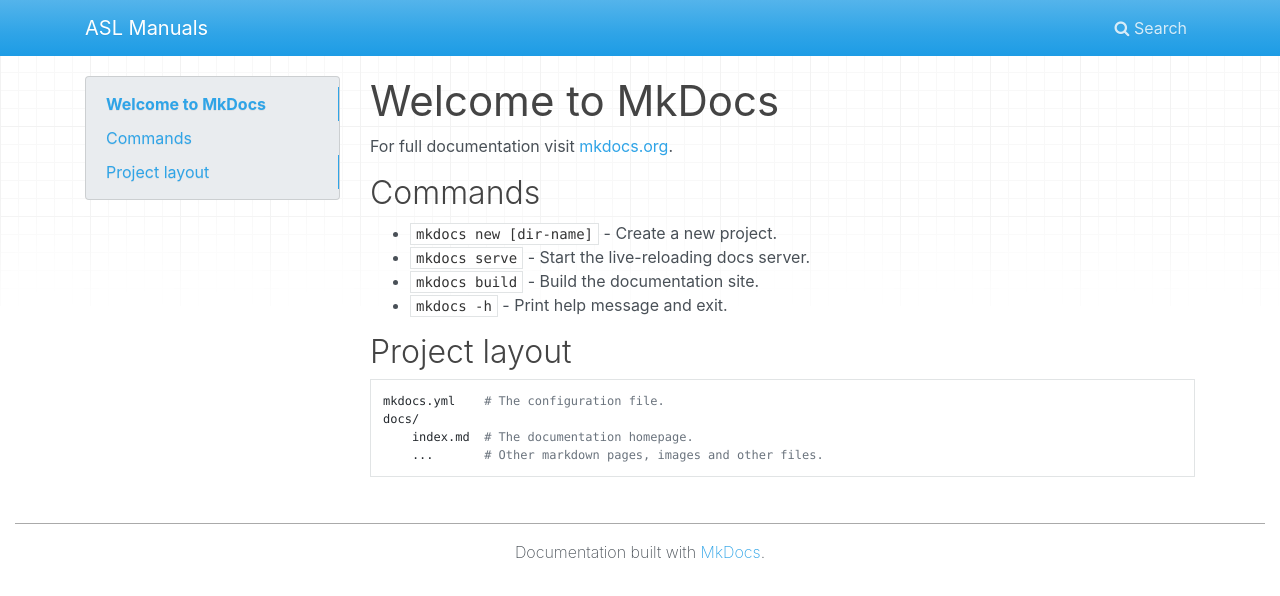
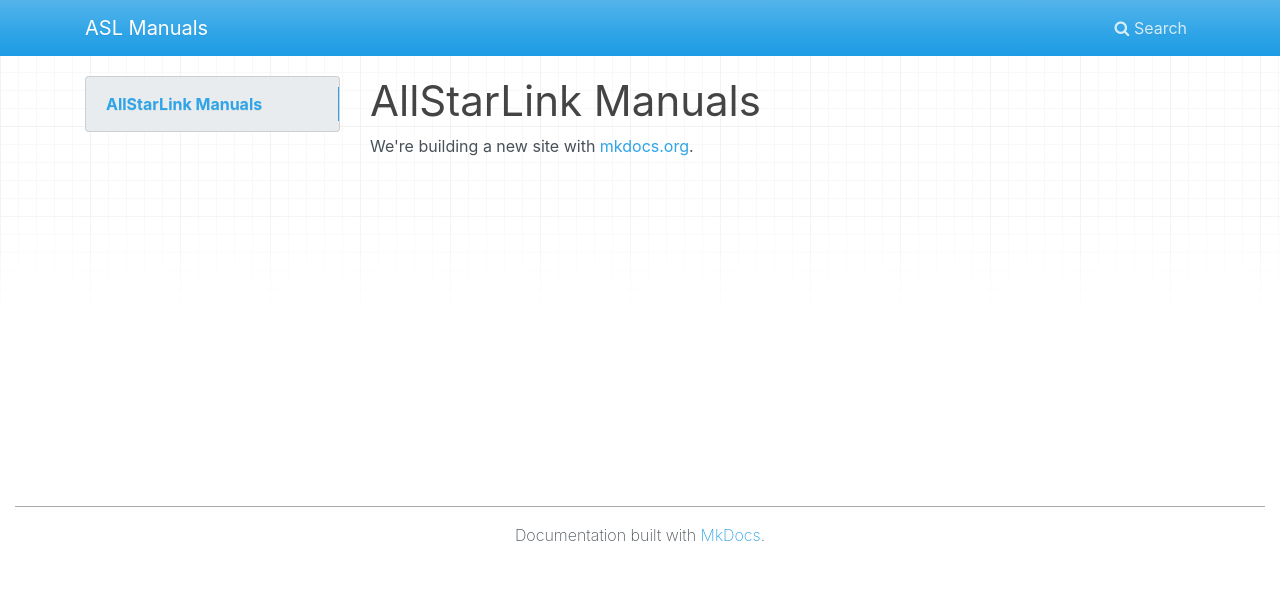
Before and after one commit to AllStarLink/allstarlink.github.io, a plain HTML site: page index.html in a window 1280 px wide. Drawn offline with nearby package versions, Linux system fonts and the light colour scheme.

Commit message:
Deployed 3afd33d with MkDocs version: 1.5.3

```diff
--- a/index.html
+++ b/index.html
@@ -49,16 +49,8 @@
     <div id="toc-collapse" class="navbar-collapse collapse card bg-secondary">
         <ul class="nav flex-column">
 
-            <li class="nav-item" data-level="1"><a href="#welcome-to-mkdocs" class="nav-link">Welcome to MkDocs</a>
+            <li class="nav-item" data-level="1"><a href="#allstarlink-manuals" class="nav-link">AllStarLink Manuals</a>
               <ul class="nav flex-column">
-            <li class="nav-item" data-level="2"><a href="#commands" class="nav-link">Commands</a>
-              <ul class="nav flex-column">
-              </ul>
-            </li>
-            <li class="nav-item" data-level="2"><a href="#project-layout" class="nav-link">Project layout</a>
-              <ul class="nav flex-column">
-              </ul>
-            </li>
               </ul>
             </li>
         </ul>
@@ -66,21 +58,8 @@
 </div></div>
                     <div class="col-md-9" role="main">
 
-<h1 id="welcome-to-mkdocs">Welcome to MkDocs</h1>
-<p>For full documentation visit <a href="https://www.mkdocs.org">mkdocs.org</a>.</p>
-<h2 id="commands">Commands</h2>
-<ul>
-<li><code>mkdocs new [dir-name]</code> - Create a new project.</li>
-<li><code>mkdocs serve</code> - Start the live-reloading docs server.</li>
-<li><code>mkdocs build</code> - Build the documentation site.</li>
-<li><code>mkdocs -h</code> - Print help message and exit.</li>
-</ul>
-<h2 id="project-layout">Project layout</h2>
-<pre><code>mkdocs.yml    # The configuration file.
-docs/
-    index.md  # The documentation homepage.
-    ...       # Other markdown pages, images and other files.
-</code></pre></div>
+<h1 id="allstarlink-manuals">AllStarLink Manuals</h1>
+<p>We're building a new site with <a href="https://www.mkdocs.org">mkdocs.org</a>.</p></div>
             </div>
         </div>
 
@@ -163,5 +142,5 @@ docs/
 
 <!--
 MkDocs version : 1.5.3
-Build Date UTC : 2024-03-30 17:20:29.782364+00:00
+Build Date UTC : 2024-03-30 18:18:43.036472+00:00
 -->
--- a/search/search_index.json
+++ b/search/search_index.json
@@ -1 +1 @@
-{"config":{"indexing":"full","lang":["en"],"min_search_length":3,"prebuild_index":false,"separator":"[\\s\\-]+"},"docs":[{"location":"","text":"Welcome to MkDocs For full documentation visit mkdocs.org . Commands mkdocs new [dir-name] - Create a new project. mkdocs serve - Start the live-reloading docs server. mkdocs build - Build the documentation site. mkdocs -h - Print help message and exit. Project layout mkdocs.yml # The configuration file. docs/ index.md # The documentation homepage. ... # Other markdown pages, images and other files.","title":"Welcome to MkDocs"},{"location":"#welcome-to-mkdocs","text":"For full documentation visit mkdocs.org .","title":"Welcome to MkDocs"},{"location":"#commands","text":"mkdocs new [dir-name] - Create a new project. mkdocs serve - Start the live-reloading docs server. mkdocs build - Build the documentation site. mkdocs -h - Print help message and exit.","title":"Commands"},{"location":"#project-layout","text":"mkdocs.yml # The configuration file. docs/ index.md # The documentation homepage. ... # Other markdown pages, images and other files.","title":"Project layout"}]}
+{"config":{"indexing":"full","lang":["en"],"min_search_length":3,"prebuild_index":false,"separator":"[\\s\\-]+"},"docs":[{"location":"","text":"AllStarLink Manuals We're building a new site with mkdocs.org .","title":"AllStarLink Manuals"},{"location":"#allstarlink-manuals","text":"We're building a new site with mkdocs.org .","title":"AllStarLink Manuals"}]}
```
Also changed, not shown: 1 other file.
